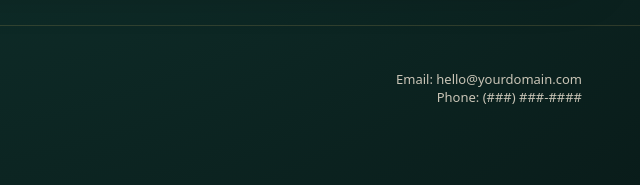
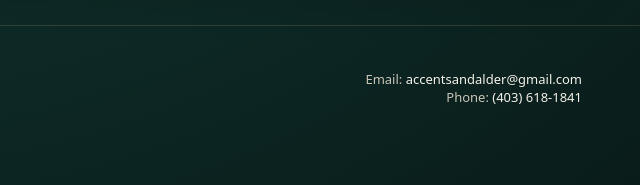
Before and after one commit to Realboyblue/accents-alder-site, a plain HTML site: page index.html in a window 1280 px wide. Shown: the part 913-1098 px from the top of the page, 590-1230 px from the left. Drawn offline with Linux system fonts and the light colour scheme.

Commit message:
Update index.html

```diff
--- a/index.html
+++ b/index.html
@@ -126,14 +126,78 @@
           <div class="small" style="margin-top:8px">“Where detail meets design”</div>
           <div class="small">Calgary, AB • © <span data-year></span></div>
         </div>
-        <div style="text-align:right">
-          <div class="small">Email: hello@yourdomain.com</div>
-          <div class="small">Phone: (###) ###-####</div>
-        </div>
+          <div style="text-align:right">
+            <div class="small">
+              Email:
+              <a class="js-email"
+                 data-user="accentsandalder"
+                 data-domain="gmail"
+                 data-tld="com"
+                 href="#"
+                 rel="nofollow"
+                 aria-label="Email Accents & Alder"></a>
+              <noscript>accentsandalder [at] gmail [dot] com</noscript>
+            </div>
+
+            <div class="small">
+              Phone:
+              <a class="js-phone"
+                 data-phone="4036181841"
+                 href="#"
+                 rel="nofollow"
+                 aria-label="Call Accents & Alder"></a>
+              <noscript>(403) 618-1841</noscript>
+            </div>
+          </div>
+
       </div>
     </div>
   </footer>
 
   <script src="assets/js/site.js"></script>
+<script>
+(function () {
+  function formatPhone(digits) {
+    // (403) 618-1841 for 10-digit numbers; otherwise just return digits
+    return (digits || '').replace(/^(\d{3})(\d{3})(\d{4})$/, '($1) $2-$3');
+  }
+
+  // Emails (supports multiple)
+  var emailEls = document.querySelectorAll('.js-email');
+  for (var i = 0; i < emailEls.length; i++) {
+    (function (el) {
+      // Prevent "#" from jumping before it’s populated
+      el.addEventListener('click', function (e) {
+        if (el.getAttribute('href') === '#') e.preventDefault();
+      });
+
+      var user = el.getAttribute('data-user') || '';
+      var domain = el.getAttribute('data-domain') || '';
+      var tld = el.getAttribute('data-tld') || '';
+      if (user && domain && tld) {
+        var addr = user + '@' + domain + '.' + tld;
+        el.textContent = addr;
+        el.href = 'mailto:' + addr;
+      }
+    })(emailEls[i]);
+  }
+
+  // Phones (supports multiple)
+  var phoneEls = document.querySelectorAll('.js-phone');
+  for (var j = 0; j < phoneEls.length; j++) {
+    (function (el) {
+      el.addEventListener('click', function (e) {
+        if (el.getAttribute('href') === '#') e.preventDefault();
+      });
+
+      var digits = (el.getAttribute('data-phone') || '').replace(/\D/g, '');
+      if (digits) {
+        el.textContent = formatPhone(digits);
+        el.href = 'tel:' + digits;
+      }
+    })(phoneEls[j]);
+  }
+})();
+</script>
 </body>
 </html>
```
